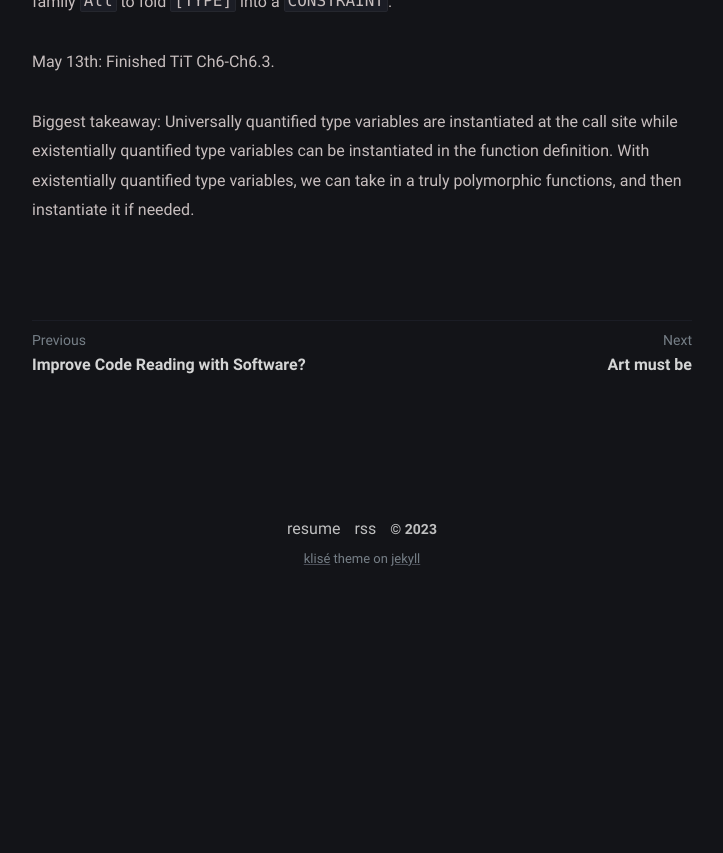
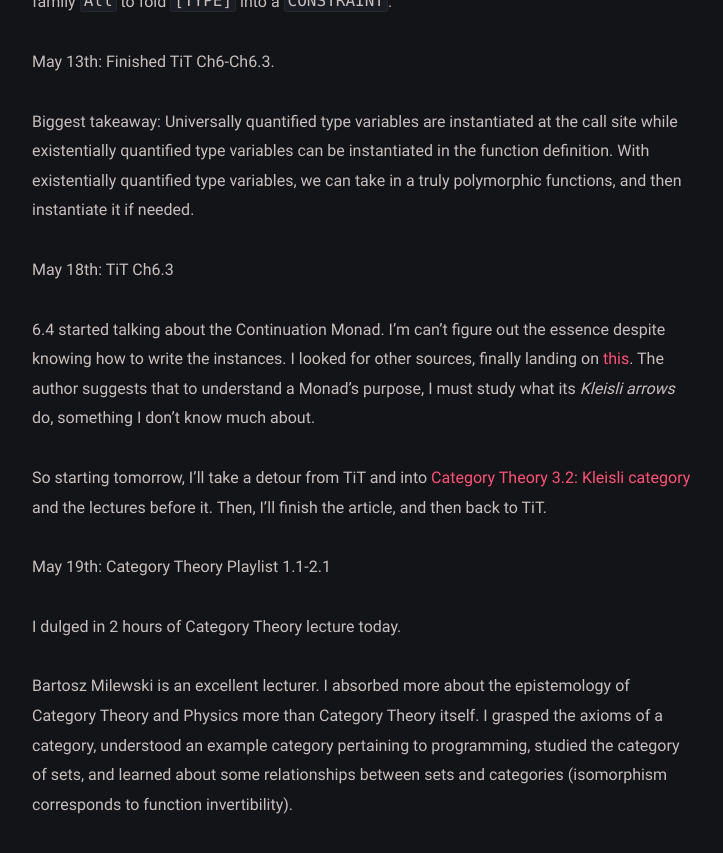
Before and after one commit to BlastWind/unfooling_blog, a Jekyll site: the page built from _posts/2022-09-06-fp-journal.markdown, in a window 1280 px wide and 900 px high, scrolled down 11417 px. Shown: the top 853 px of the window, without its empty margins (278-1001 px from the left). Built offline with Jekyll 4.4.1, drawn with Linux system fonts in a browser that asks for light colours; before the commit the page ends 12020 px from its top, so only the background shows below that.

Commit message:
Category Theory 1.1-2.1

```diff
--- a/_posts/2022-09-06-fp-journal.markdown
+++ b/_posts/2022-09-06-fp-journal.markdown
@@ -256,3 +256,16 @@ Afterwards, I wrote the `Eq`, `Show`, and `Ord` instances for `HList` because GH
 May 13th: Finished TiT Ch6-Ch6.3.
 
 Biggest takeaway: Universally quantified type variables are instantiated at the call site while existentially quantified type variables can be instantiated in the function definition. With existentially quantified type variables, we can take in a truly polymorphic functions, and then instantiate it if needed.
+
+May 18th: TiT Ch6.3
+
+6.4 started talking about the Continuation Monad. I'm can't figure
+out the essence despite knowing how to write the instances. I looked for other sources, finally landing on [this]((https://www.haskellforall.com/2012/12/the-continuation-monad.html)). The author suggests that to understand a Monad's purpose, I must study what its *Kleisli arrows* do, something I don't know much about.
+
+So starting tomorrow, I'll take a detour from TiT and into [Category Theory 3.2: Kleisli category](https://www.youtube.com/watch?v=i9CU4CuHADQ) and the lectures before it. Then, I'll finish the article, and then back to TiT.
+
+May 19th: Category Theory Playlist 1.1-2.1
+
+I dulged in 2 hours of Category Theory lecture today.
+
+Bartosz Milewski is an excellent lecturer. I absorbed more about the epistemology of Category Theory and Physics more than Category Theory itself. I grasped the axioms of a category, understood an example category pertaining to programming, studied the category of sets, and learned about some relationships between sets and categories (isomorphism corresponds to function invertibility).
```
